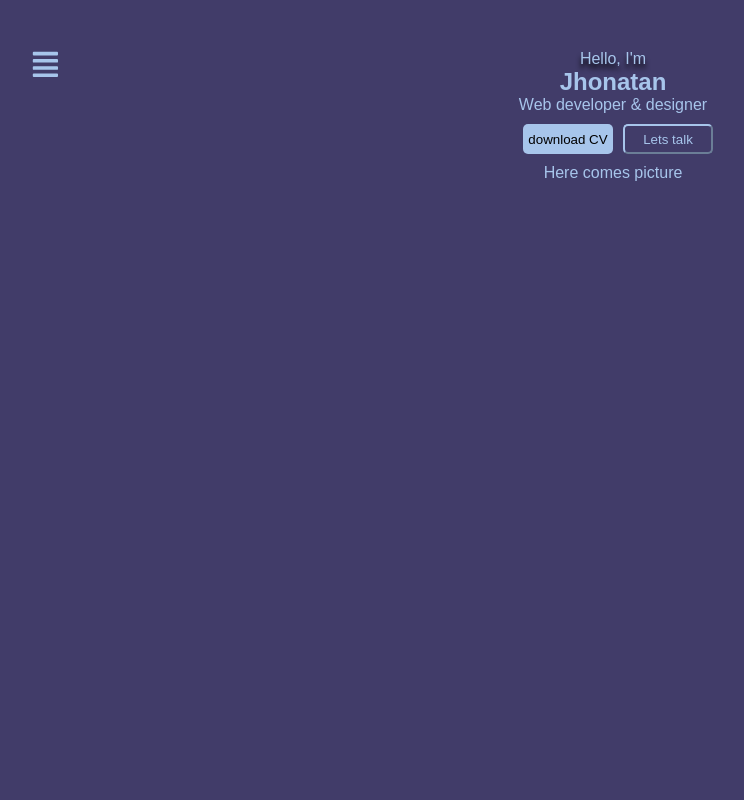
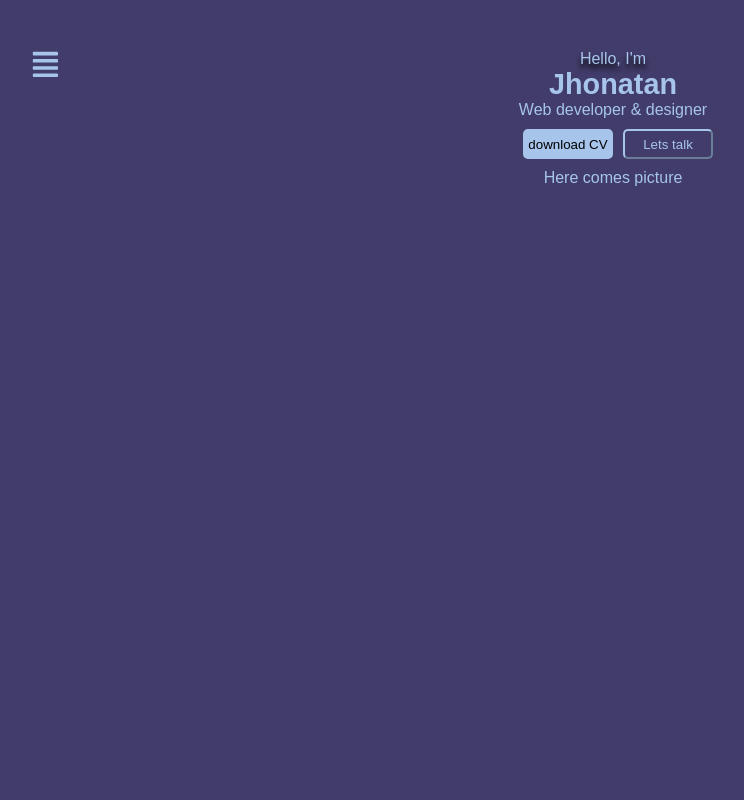
Before and after one commit to jonathanedd/Portafolio, a React (Create React App) app: page / in a window 1280 px wide. Shown: the top 800 px of the page, without its empty margins (27-771 px from the left). Built offline with nearby package versions, Linux system fonts and the light colour scheme.

Commit message:
Added font weight 900 to name

```diff
--- a/src/styles/home.css
+++ b/src/styles/home.css
@@ -37,8 +37,9 @@ margin: 0;
   .h2-style {
     animation-name: name;
     animation-duration: 6s;
-    font-size: 1.5rem;
+    font-size: 1.8rem;
     color: #A7C5EB;
+    font-weight: 900;
 
 
   }
```
